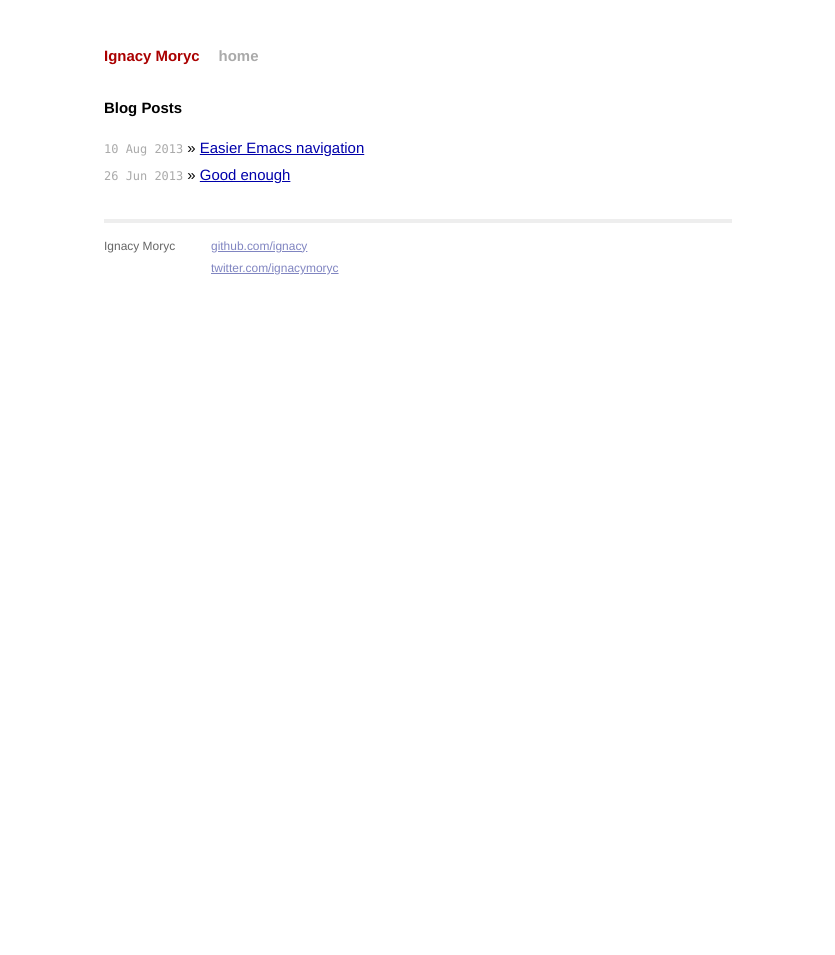
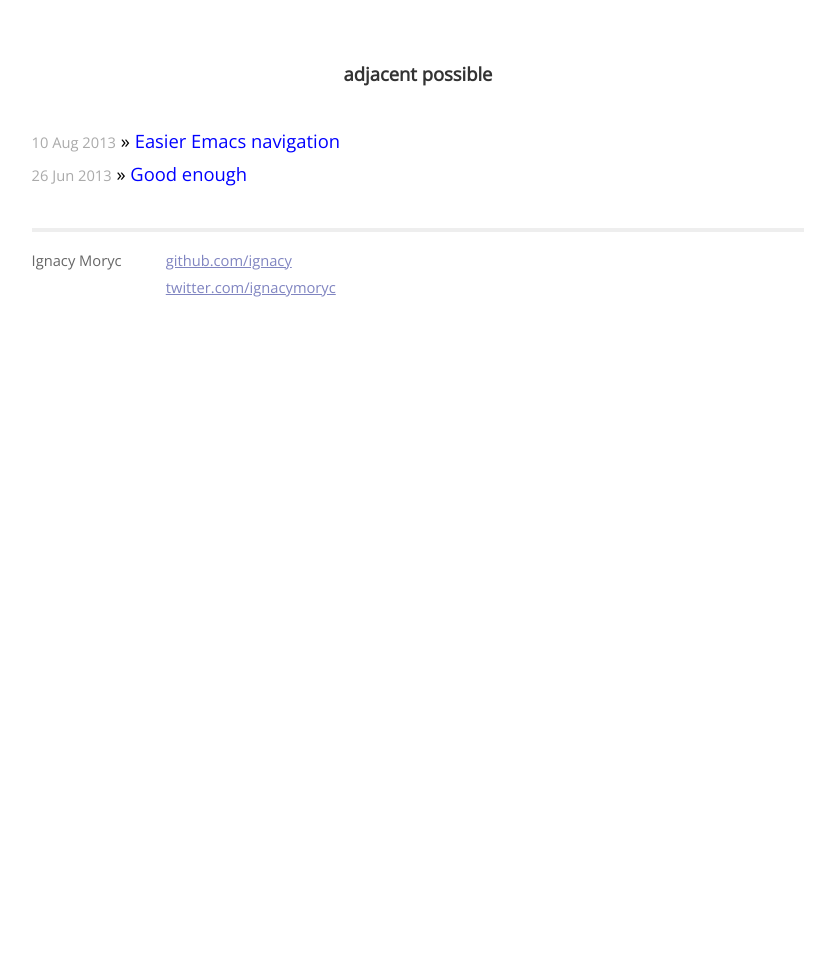
Before and after one commit to ignacy/ignacy.github.com, a Jekyll site: the page built from index.html, in a window 1280 px wide. Shown: the whole page, without its empty margins (222-1057 px from the left). Built offline with Jekyll 4.4.1, drawn with Linux system fonts in a browser that asks for light colours.

Commit message:
Changed stuff

```diff
--- a/_config.yml
+++ b/_config.yml
@@ -1,2 +1,2 @@
-name: Ignacy Moryc
+name: adjacent possible
 pygments: true
--- a/_layouts/default.html
+++ b/_layouts/default.html
@@ -6,6 +6,7 @@
         <title>{{ page.title }}</title>
         <meta name="viewport" content="width=device-width">
 
+        <link href='http://fonts.googleapis.com/css?family=Open+Sans' rel='stylesheet' type='text/css'>
         <!-- syntax highlighting CSS -->
         <link rel="stylesheet" href="/css/syntax.css">
 
@@ -19,7 +20,6 @@
           <div class="site">
             <div class="header">
               <h1 class="title"><a href="/">{{ site.name }}</a></h1>
-              <a class="extra" href="/">home</a>
             </div>
 
                 {{ content }}
--- a/css/main.css
+++ b/css/main.css
@@ -13,9 +13,9 @@
 html, body { height: 100%; }
 
 body {
-  background-color: #FFF;
-  font: 13.34px Helvetica, Arial, sans-serif;
-  font-size: small;
+    background-color: #fff;
+    font-size: 1rem;
+    font-family: 'Open Sans', sans-serif;
     text-align: center;
 }
 
@@ -25,9 +25,9 @@
 h1 { margin-bottom: 1em; }
 p { margin: 1em 0; }
 
-a         { color: #00a; }
-a:hover   { color: #000; }
-a:visited { color: #a0a; }
+a         { color: #0000FF; }
+a:hover   { color: #0033CC; }
+a:visited { color: #000099;  }
 
 table {
     font-size: inherit;
@@ -48,9 +48,13 @@
     line-height: 1.75em;
 }
 
+ul.posts li a {
+    text-decoration: none;
+}
+
 ul.posts span {
     color: #aaa;
-  font-family: Monaco, "Courier New", monospace;
+    font-family: 'Open Sans', sans-serif;
     font-size: 80%;
 }
 
@@ -68,6 +72,12 @@
     line-height: 1.5em;
 }
 
+.site .header {
+    text-align: center;
+    padding-top: 5px;
+}
+
+
 .site .header a {
     font-weight: bold;
     text-decoration: none;
@@ -79,7 +89,7 @@
 }
 
 .site .header h1.title a {
-  color: #a00;
+    color: #333;
 }
 
 .site .header h1.title a:hover {
--- a/index.html
+++ b/index.html
@@ -4,7 +4,6 @@
 ---
 
 <div id="home">
-  <h1>Blog Posts</h1>
   <ul class="posts">
     {% for post in site.posts %}
       <li><span>{{ post.date | date_to_string }}</span> &raquo; <a href="{{ post.url }}">{{ post.title }}</a></li>
```
Lines whose indentation alone changed are shown as unchanged.
